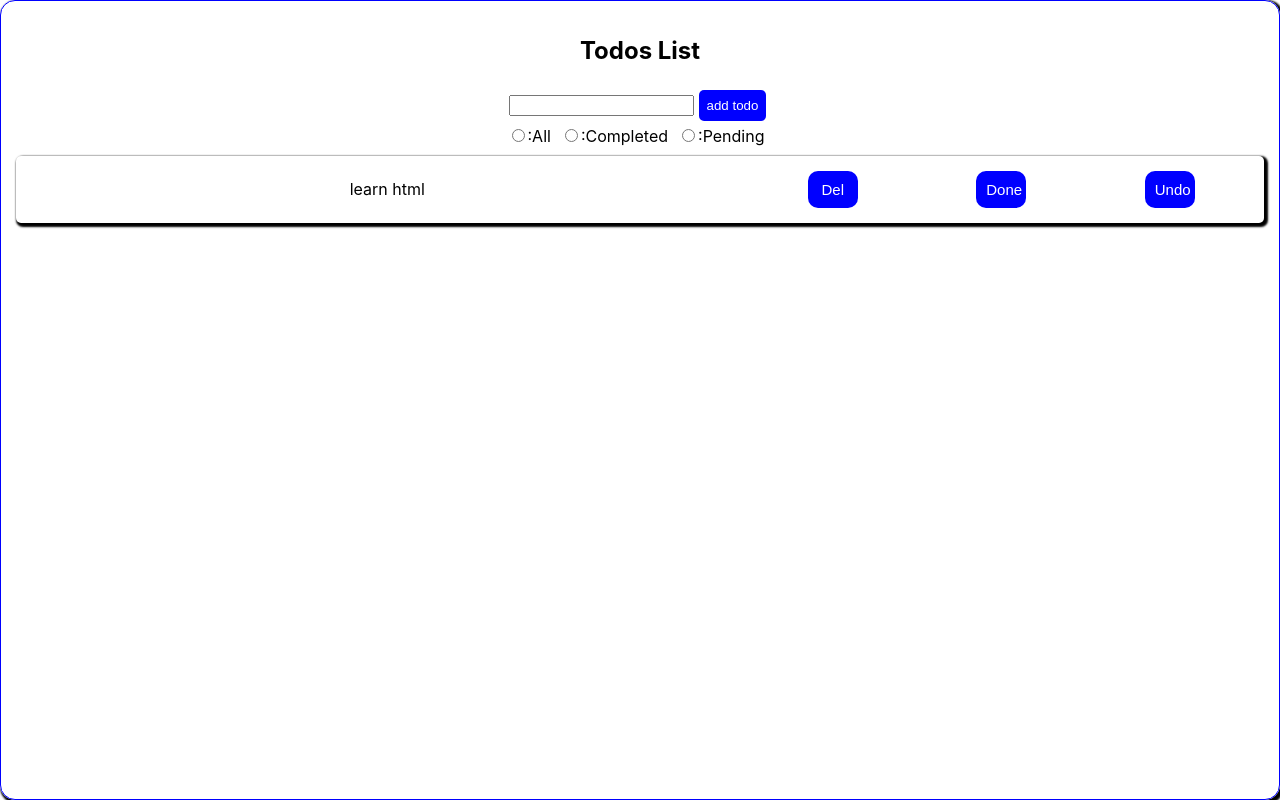
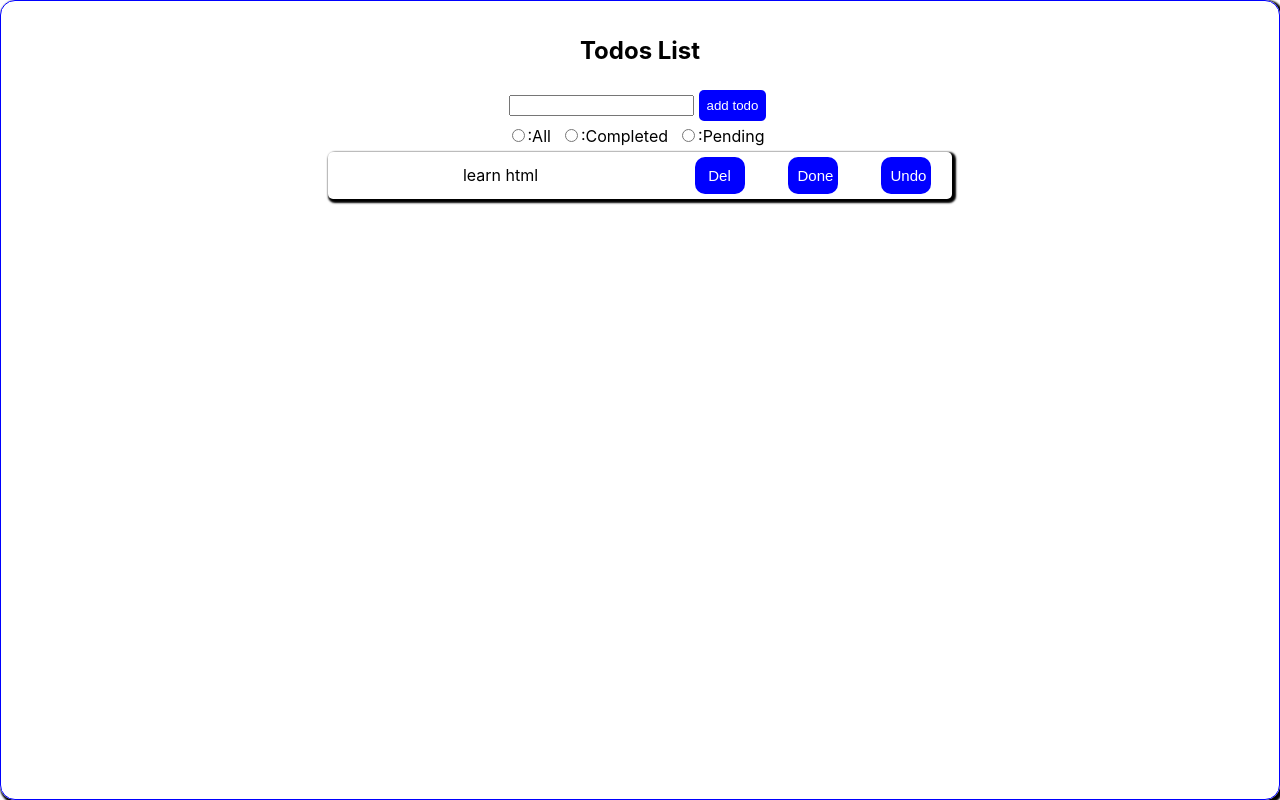
Before and after one commit to bhushanamvenkatesh/myapp, a React (Create React App) app: page / in a window 1280 px wide. Built offline with nearby package versions, Linux system fonts and the light colour scheme.

Commit message:
added filtered functionality partially

```diff
--- a/src/Todos.jsx
+++ b/src/Todos.jsx
@@ -1,35 +1,43 @@
+import { file } from "@babel/types";
 import React from "react";
 import { connect } from "react-redux";
 
 
 function Todos({ filteredTodos,todosArr, dispatch }) {
     let [newTodo, setTodo] = React.useState(null)
+
     function updateState(e) {
         setTodo(e.target.value)
 
     }
-    console.log(filteredTodos)
+
+    function filter(e){
+        console.log(e.target.value)
+        dispatch({type:e.target.value})
+    }
+    // console.log(filteredTodos)
 
     return <div className="todos-container">
         <h2>Todos List</h2>
         <input type="text" onChange={(e) => updateState(e)} />
         <button onClick={() => dispatch({ type: 'ADDTODO', payload: newTodo })}>add todo</button>
         <br />
-        <input type="radio" name='filter' value="ALL" onChange={(e)=>dispatch({type:e.target.value})}/>:All &nbsp;
-        <input type="radio" name='filter' value="COMPLETED" onChange={(e)=>dispatch({type:e.target.value})} />:Completed &nbsp;
-        <input type="radio" name='filter' value="PENDING" onChange={(e)=>dispatch({type:e.target.value})} />:Pending &nbsp;
+        <input type="radio" name='filter' value="ALL" onChange={(e)=>filter(e)}/>:All &nbsp;
+        <input type="radio" name='filter' value="COMPLETED" onChange={(e)=>filter(e)} />:Completed &nbsp;
+        <input type="radio" name='filter' value="PENDING" onChange={(e)=>filter(e)} />:Pending &nbsp;
 
-
+    <div className="list-items">
         {
-            todosArr.map((each) =>
-                <li><span className={`${'todo'} ${each.status && 'strike'} ` }>{each.title}</span>
+            filteredTodos.map((each) =>
+                <div><span className={`${'todo'} ${each.status && 'strike'} ` }>{each.title}</span>
                     <button onClick={() => dispatch({ type: 'DEL', payload: each.title })}>Del</button>
                     <button onClick={() => dispatch({ type: 'DONE', payload: each.title })}>Done</button>
                     <button onClick={() => dispatch({ type: 'UNDO', payload: each.title })}>Undo</button>
 
-                </li>
+                </div>
             )
         }
+        </div>
     </div>
 }
 
--- a/src/index.css
+++ b/src/index.css
@@ -31,20 +31,9 @@ code {
   height: 100vh;
   box-sizing: border-box;
 
-}
-.todos-container li{
-  margin-top: 10px;
-  padding: 10px;
-  list-style: none;
-  display: flex;
-  justify-content: space-around;
-  align-items: center;
-  /* border: 1px solid red; */
-  box-shadow: 2px 2px 2px 2px;
-  border-radius: 5px;
-
 
 }
+
 .todos-container button{
   background-color: blue;
   color: white;
@@ -53,7 +42,7 @@ code {
   border-radius: 5px;
   border: none;
 }
-.todos-container li button{
+.todos-container div button{
   background-color: blue;
   color: white;
   border: none;
@@ -63,8 +52,18 @@ code {
   font-size: 15px;
 
 }
+
+.list-items div{
+  /* background-color: red; */
+  box-shadow: 2px 2px 2px 2px;
+  width: 50%;
+  margin: 6px auto;
+  border-radius: 5px;
+  display: flex;
+  justify-content: space-around;
+  align-items: center;
+
+}
 .todo{
-
   width: 50%;
-  /* border: 1px solid red; */
 }
--- a/src/store/reducers/todos.Reducer.js
+++ b/src/store/reducers/todos.Reducer.js
@@ -4,25 +4,25 @@ const initialVallues = {
             title: 'learn html',
             status: false
         }
-
     ],
     filteredTodos: []
 }
 
 const todosReducer = function (state = initialVallues, action) {
+   state.filteredTodos=[...state.todosArr]
+    if (action.type === 'ADDTODO') {
+        state.todosArr=[...state.todosArr, { title: action.payload, status: false }]
 
-    if (action.type === 'ADDTODO') {
-        console.log('afa')
-        return { ...state, todosArr: [...state.todosArr, { title: action.payload, status: false }],
+        return { ...state, todosArr: [...state.todosArr],filteredTodos:[...state.todosArr]
      }
     }
     if (action.type === 'DEL') {
 
-        return { ...state, todosArr: [...state.todosArr.filter((each) => each.title !== action.payload)] }
+        return { ...state, filteredTodos: [...state.todosArr.filter((each) => each.title !== action.payload)] }
     }
     if (action.type === 'DONE') {
         return {
-            ...state, todosArr: [...state.todosArr.map((each) => {
+            ...state, filteredTodos: [...state.todosArr.map((each) => {
                 if (each.title === action.payload) {
                     each.status = true
                 }
@@ -32,7 +32,7 @@ const todosReducer = function (state = initialVallues, action) {
     }
     if (action.type === 'UNDO') {
         return {
-            ...state, todosArr: [...state.todosArr.map((each) => {
+            ...state, filteredTodos: [...state.todosArr.map((each) => {
                 if (each.title === action.payload) {
                     each.status = false
                 }
```
